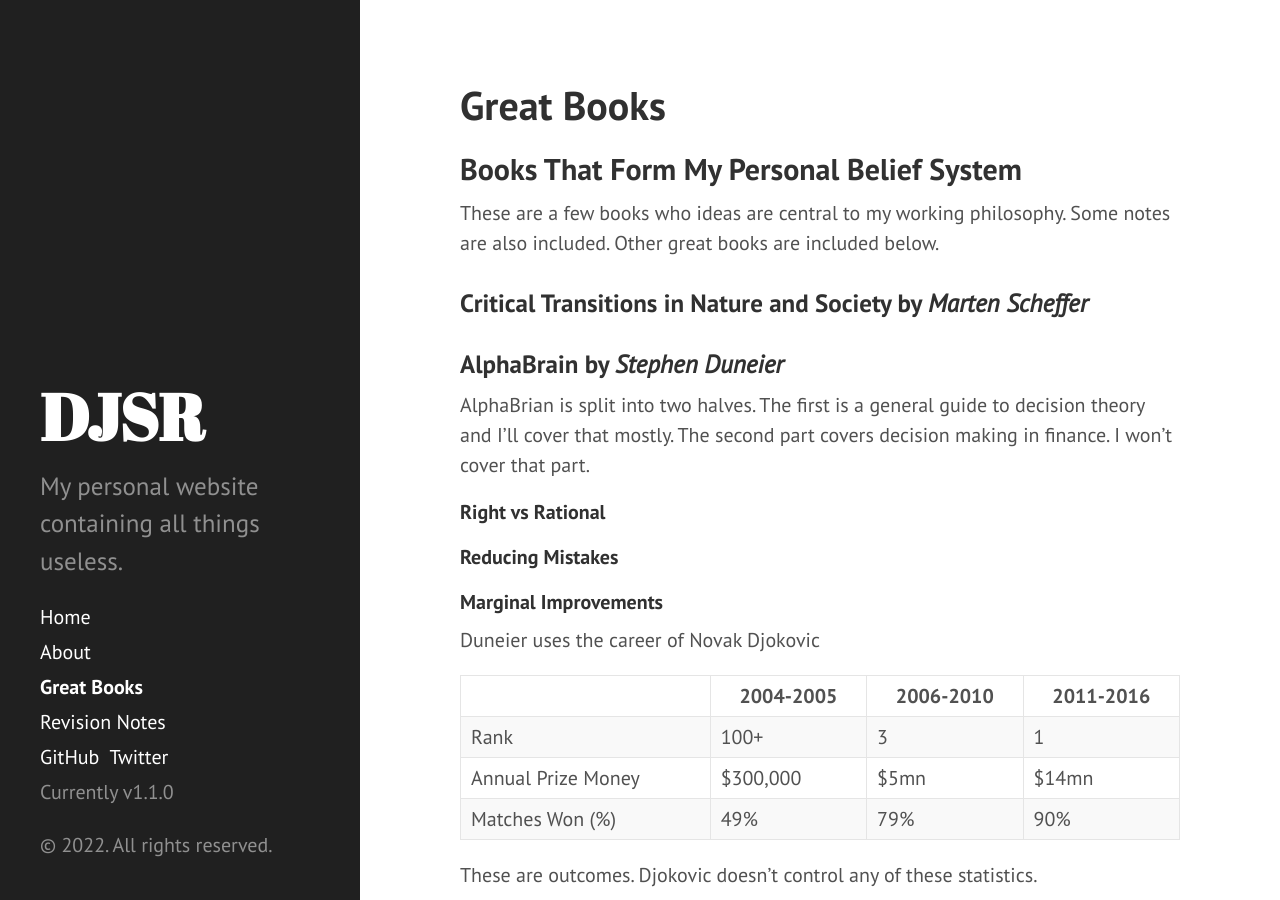
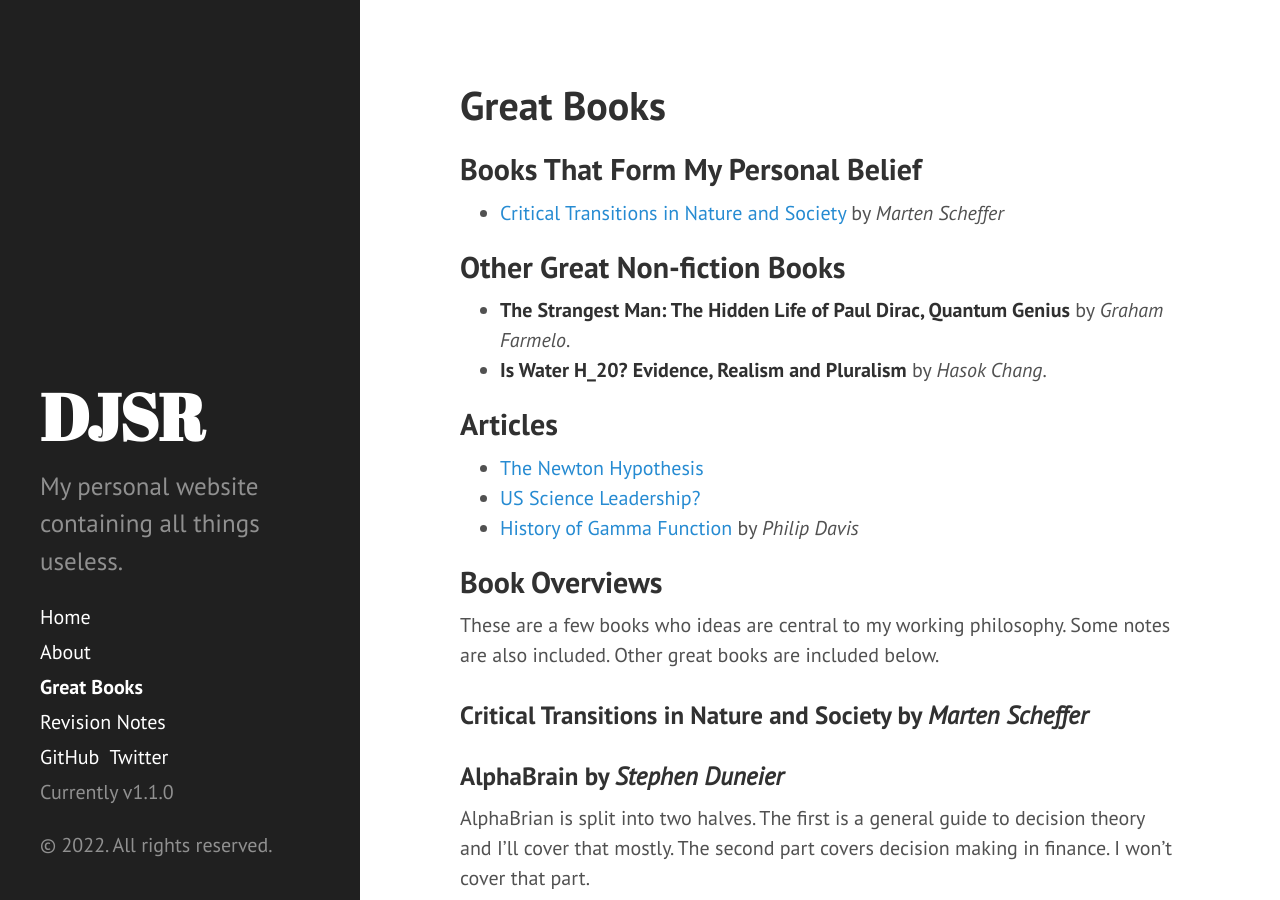
Before and after one commit to dansomrob/dansomrob.github.io, a Jekyll site: the page built from books.md, in a window 1280 px wide and 900 px high. Built offline with Jekyll 4.4.1, drawn with Linux system fonts in a browser that asks for light colours; some of the changed text lies outside the part shown.

Commit message:
Update books.md

```diff
--- a/books.md
+++ b/books.md
@@ -2,7 +2,22 @@
 layout: page
 title: Great Books
 ---
-## Books That Form My Personal Belief System
+## Books That Form My Personal Belief
+
+- [Critical Transitions in Nature and Society](#Critical Transitions in Nature and Society by *Marten Scheffer*) by *Marten Scheffer*
+
+## Other Great Non-fiction Books
+
+- **The Strangest Man: The Hidden Life of Paul Dirac, Quantum Genius** by *Graham Farmelo*.
+- **Is Water H_20? Evidence, Realism and Pluralism** by *Hasok Chang*.
+
+## Articles
+
+- [The Newton Hypothesis](https://nintil.com/newton-hypothesis)
+- [US Science Leadership?](https://nintil.com/us-science-leadership)
+- [History of Gamma Function]( {{site.url }}/assets/textbooks/HistoryGammaFunction_Davis.pdf) by *Philip Davis*
+
+## Book Overviews
 
 These are a few books who ideas are central to my working philosophy. Some notes are also included. Other great books are included below.
 
```
Also changed, not shown: other parts of books.md (+0 -12 lines).
